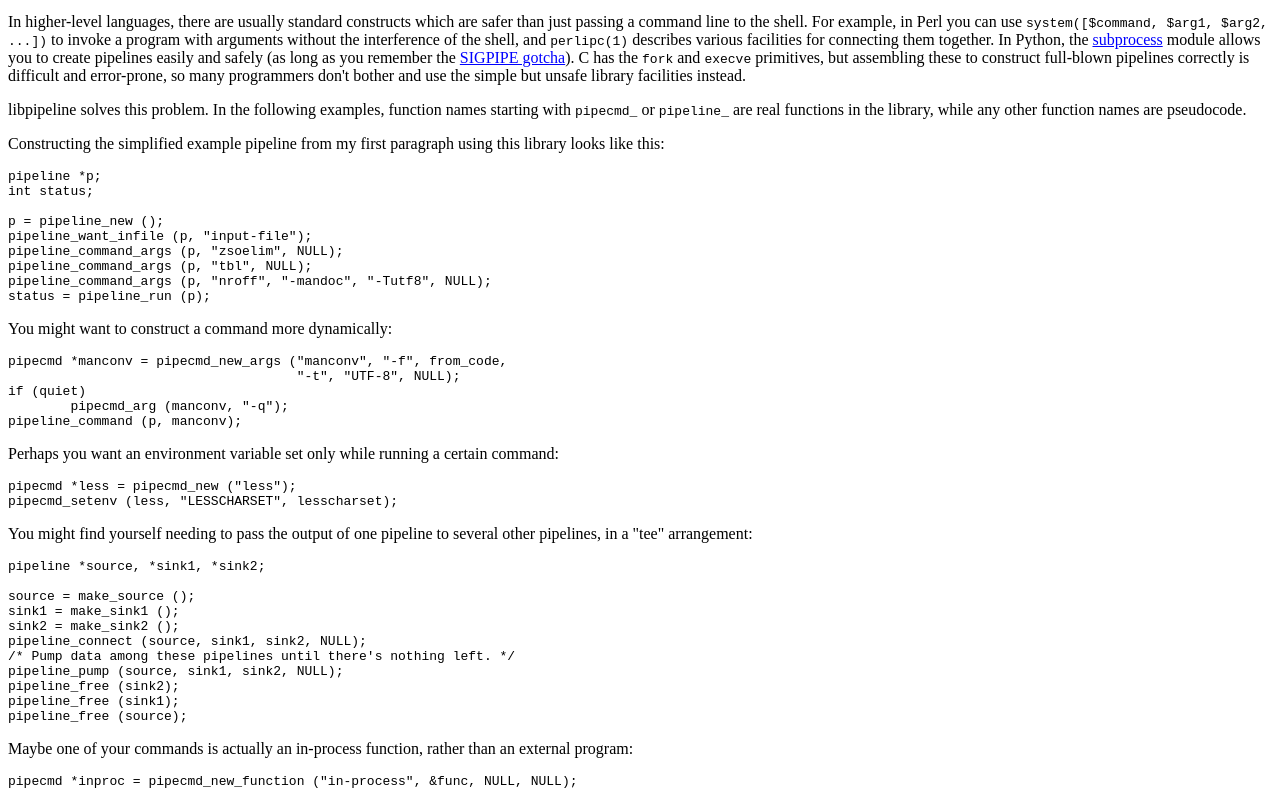
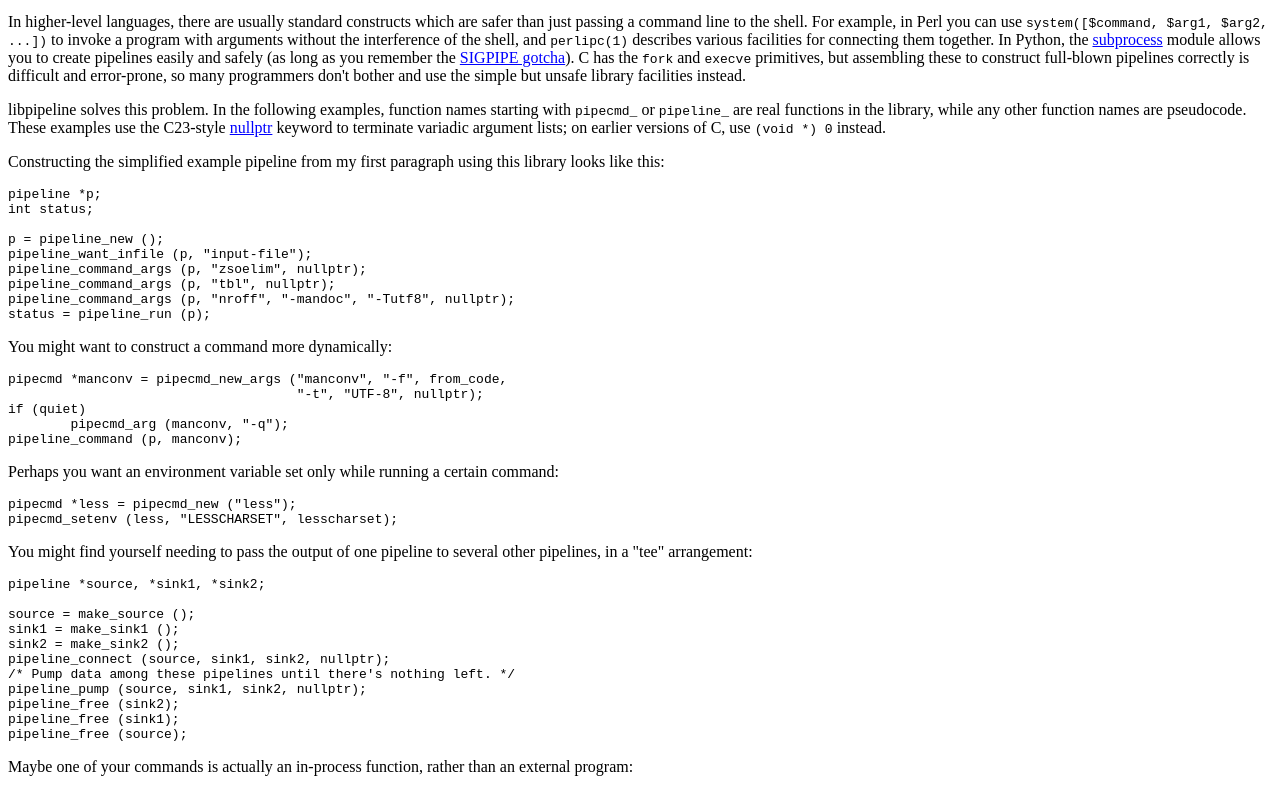
Before and after one commit to codacy-open-source-projects-scans/libpipeline, a plain HTML site: page web/index.html in a window 1280 px wide. Shown: the part 478-1266 px from the top of the page. Drawn offline with Linux system fonts and the light colour scheme.

Commit message:
Frozen autocommit 2024-08-28 04:02:36.832998

```diff
--- a/web/index.html
+++ b/web/index.html
@@ -34,9 +34,9 @@ operating systems:</p>
 
 <h2>Description</h2>
 
-<p>When I took over <a href="https://nongnu.org/man-db">man-db</a> in 2001,
-one of the major problems that became evident after maintaining it for a
-while was the way it handled subprocesses.  The nature of man and friends
+<p>When I took over <a href="https://man-db.gitlab.io/man-db/">man-db</a> in
+2001, one of the major problems that became evident after maintaining it for
+a while was the way it handled subprocesses.  The nature of man and friends
 means that it spends a lot of time calling sequences of programs such as
 <code>zsoelim &lt; input-file | tbl | nroff -mandoc -Tutf8</code>.  Back then,
 it was using C library facilities such as <code>system</code> and
@@ -65,7 +65,11 @@ simple but unsafe library facilities instead.</p>
 
 <p>libpipeline solves this problem.  In the following examples, function
 names starting with <code>pipecmd_</code> or <code>pipeline_</code> are real
-functions in the library, while any other function names are pseudocode.</p>
+functions in the library, while any other function names are pseudocode.
+These examples use the C23-style
+<a href="https://en.cppreference.com/w/c/language/nullptr">nullptr</a>
+keyword to terminate variadic argument lists; on earlier versions of C, use
+<code>(void *) 0</code> instead.</p>
 
 <p>Constructing the simplified example pipeline from my first paragraph
 using this library looks like this:</p>
@@ -76,9 +80,9 @@ int status;
 
 p = pipeline_new ();
 pipeline_want_infile (p, "input-file");
-pipeline_command_args (p, "zsoelim", NULL);
-pipeline_command_args (p, "tbl", NULL);
-pipeline_command_args (p, "nroff", "-mandoc", "-Tutf8", NULL);
+pipeline_command_args (p, "zsoelim", nullptr);
+pipeline_command_args (p, "tbl", nullptr);
+pipeline_command_args (p, "nroff", "-mandoc", "-Tutf8", nullptr);
 status = pipeline_run (p);
 </pre>
 
@@ -86,7 +90,7 @@ status = pipeline_run (p);
 
 <pre>
 pipecmd *manconv = pipecmd_new_args ("manconv", "-f", from_code,
-                                     "-t", "UTF-8", NULL);
+                                     "-t", "UTF-8", nullptr);
 if (quiet)
 	pipecmd_arg (manconv, "-q");
 pipeline_command (p, manconv);
@@ -109,9 +113,9 @@ pipeline *source, *sink1, *sink2;
 source = make_source ();
 sink1 = make_sink1 ();
 sink2 = make_sink2 ();
-pipeline_connect (source, sink1, sink2, NULL);
+pipeline_connect (source, sink1, sink2, nullptr);
 /* Pump data among these pipelines until there's nothing left. */
-pipeline_pump (source, sink1, sink2, NULL);
+pipeline_pump (source, sink1, sink2, nullptr);
 pipeline_free (sink2);
 pipeline_free (sink1);
 pipeline_free (source);
@@ -144,7 +148,7 @@ pipeline_free (p);
 
 <p>See the
 <a href="https://gitlab.com/libpipeline/libpipeline">GitLab repository</a>
-for more information.  The latest release is 1.5.7, made on 2022-11-13.</p>
+for more information.  The latest release is 1.5.8, made on 2024-08-27.</p>
 
 <p>The libpipeline(3) manual page is available in
 <a href="libpipeline.3.html">HTML</a> and
```
Also changed, not shown: 5 other files.
